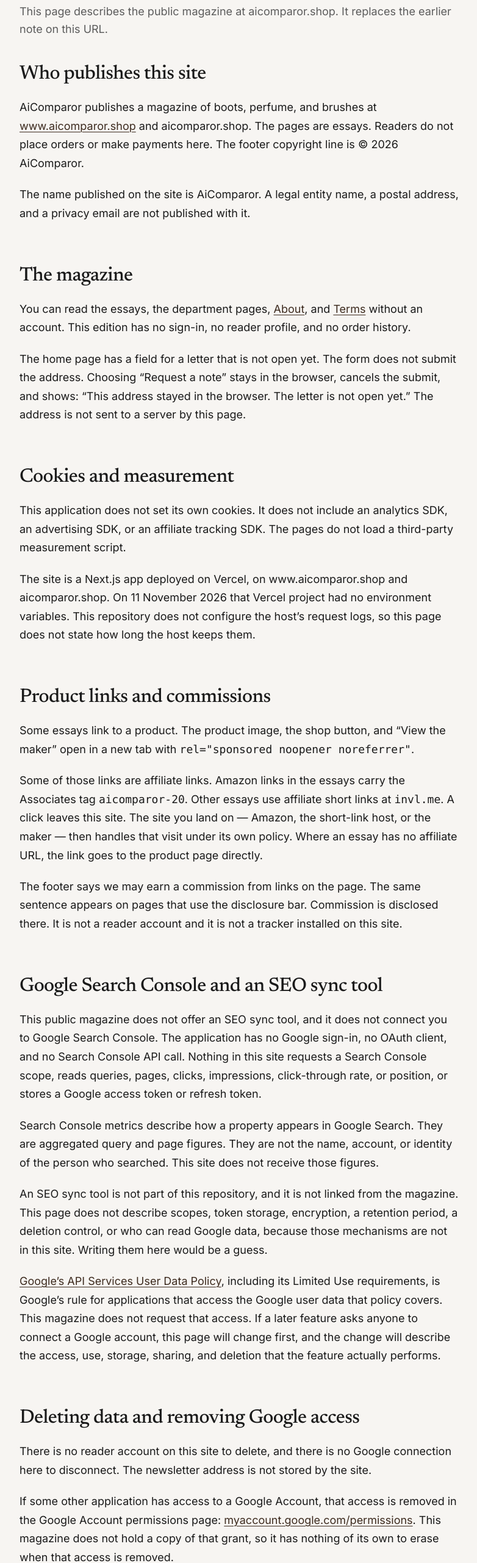
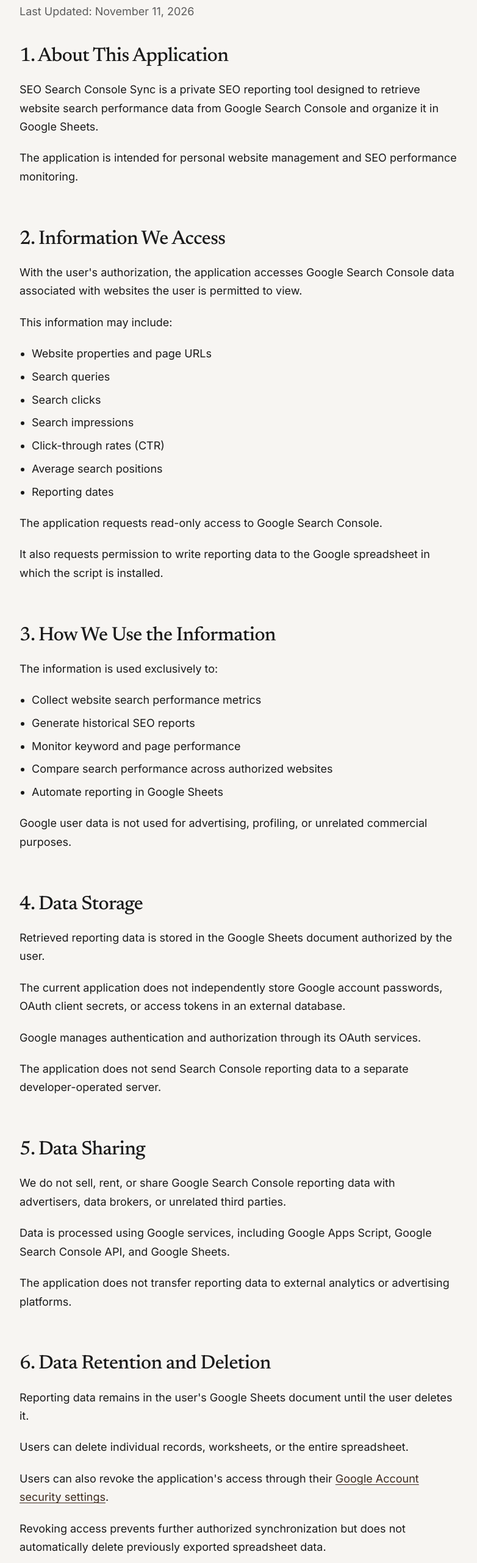
Before and after one commit to wuyingzhouzhou-cpu/aicomparor-shop, a Next.js app: page /privacy in a window 1280 px wide. Shown: the part 234-2797 px from the top of the page at 61% size, without its empty margins (72-854 px from the left). Built offline with nearby package versions, Linux system fonts and the light colour scheme.

Commit message:
docs(privacy): use the supplied Search Console sync policy
Publish the specified SEO Search Console Sync privacy text, with the public contact address linked.

```diff
--- a/src/app/privacy/page.tsx
+++ b/src/app/privacy/page.tsx
@@ -1,147 +1,130 @@
 import type { Metadata } from "next";
-import Link from "next/link";
 import { PageIntro } from "@/components/page-intro";
 
 export const metadata: Metadata = {
-  title: "Privacy",
+  title: "Privacy Policy",
   description:
-    "What the AiComparor magazine site does with the newsletter field, product links, and Google Search Console. No reader account, and no Search Console connection in this site.",
+    "SEO Search Console Sync retrieves website search performance data from Google Search Console and organizes it in Google Sheets.",
 };
 
 export default function PrivacyPage() {
   return (
     <div className="content-wrap flex flex-col gap-space-5 py-space-8">
       <PageIntro
-        eyebrow="11 November 2026"
-        title="Privacy"
-        lede="This page describes the public magazine at aicomparor.shop. It replaces the earlier note on this URL."
+        eyebrow="Application: SEO Search Console Sync"
+        title="Privacy Policy"
+        lede="Last Updated: November 11, 2026"
       />
       <div className="article-body">
-        <h2>Who publishes this site</h2>
+        <h2>1. About This Application</h2>
         <p>
-          AiComparor publishes a magazine of boots, perfume, and brushes at{" "}
-          <a href="https://www.aicomparor.shop">www.aicomparor.shop</a> and aicomparor.shop. The
-          pages are essays. Readers do not place orders or make payments here. The footer copyright
-          line is © 2026 AiComparor.
+          SEO Search Console Sync is a private SEO reporting tool designed to retrieve website
+          search performance data from Google Search Console and organize it in Google Sheets.
+        </p>
+        <p>The application is intended for personal website management and SEO performance monitoring.</p>
+
+        <h2>2. Information We Access</h2>
+        <p>
+          With the user&apos;s authorization, the application accesses Google Search Console data
+          associated with websites the user is permitted to view.
+        </p>
+        <p>This information may include:</p>
+        <ul>
+          <li>Website properties and page URLs</li>
+          <li>Search queries</li>
+          <li>Search clicks</li>
+          <li>Search impressions</li>
+          <li>Click-through rates (CTR)</li>
+          <li>Average search positions</li>
+          <li>Reporting dates</li>
+        </ul>
+        <p>The application requests read-only access to Google Search Console.</p>
+        <p>
+          It also requests permission to write reporting data to the Google spreadsheet in which the
+          script is installed.
+        </p>
+
+        <h2>3. How We Use the Information</h2>
+        <p>The information is used exclusively to:</p>
+        <ul>
+          <li>Collect website search performance metrics</li>
+          <li>Generate historical SEO reports</li>
+          <li>Monitor keyword and page performance</li>
+          <li>Compare search performance across authorized websites</li>
+          <li>Automate reporting in Google Sheets</li>
+        </ul>
+        <p>Google user data is not used for advertising, profiling, or unrelated commercial purposes.</p>
+
+        <h2>4. Data Storage</h2>
+        <p>Retrieved reporting data is stored in the Google Sheets document authorized by the user.</p>
+        <p>
+          The current application does not independently store Google account passwords, OAuth client
+          secrets, or access tokens in an external database.
+        </p>
+        <p>Google manages authentication and authorization through its OAuth services.</p>
+        <p>The application does not send Search Console reporting data to a separate developer-operated server.</p>
+
+        <h2>5. Data Sharing</h2>
+        <p>
+          We do not sell, rent, or share Google Search Console reporting data with advertisers, data
+          brokers, or unrelated third parties.
         </p>
         <p>
-          The name published on the site is AiComparor. A legal entity name, a postal address, and
-          a privacy email are not published with it.
+          Data is processed using Google services, including Google Apps Script, Google Search
+          Console API, and Google Sheets.
+        </p>
+        <p>The application does not transfer reporting data to external analytics or advertising platforms.</p>
+
+        <h2>6. Data Retention and Deletion</h2>
+        <p>Reporting data remains in the user&apos;s Google Sheets document until the user deletes it.</p>
+        <p>Users can delete individual records, worksheets, or the entire spreadsheet.</p>
+        <p>
+          Users can also revoke the application&apos;s access through their{" "}
+          <a
+            href="https://support.google.com/accounts/answer/3466521"
+            target="_blank"
+            rel="noopener noreferrer"
+          >
+            Google Account security settings
+          </a>.
+        </p>
+        <p>
+          Revoking access prevents further authorized synchronization but does not automatically
+          delete previously exported spreadsheet data.
         </p>
 
-        <h2>The magazine</h2>
+        <h2>7. Data Security</h2>
+        <p>The application uses Google&apos;s OAuth 2.0 authorization mechanism.</p>
+        <p>Google Search Console access is read-only.</p>
+        <p>Access to the resulting spreadsheet is controlled through Google Sheets sharing and account permissions.</p>
+        <p>The application is designed to use only the permissions necessary for its reporting functionality.</p>
+
+        <h2>8. Google API Services</h2>
         <p>
-          You can read the essays, the department pages, <Link href="/about">About</Link>, and{" "}
-          <Link href="/terms">Terms</Link> without an account. This edition has no sign-in, no
-          reader profile, and no order history.
-        </p>
-        <p>
-          The home page has a field for a letter that is not open yet. The form does not submit the
-          address. Choosing “Request a note” stays in the browser, cancels the submit, and shows:
-          “This address stayed in the browser. The letter is not open yet.” The address is not sent
-          to a server by this page.
-        </p>
-
-        <h2>Cookies and measurement</h2>
-        <p>
-          This application does not set its own cookies. It does not include an analytics SDK, an
-          advertising SDK, or an affiliate tracking SDK. The pages do not load a third-party
-          measurement script.
-        </p>
-        <p>
-          The site is a Next.js app deployed on Vercel, on www.aicomparor.shop and aicomparor.shop.
-          On 11 November 2026 that Vercel project had no environment variables. This repository does
-          not configure the host’s request logs, so this page does not state how long the host keeps
-          them.
-        </p>
-
-        <h2>Product links and commissions</h2>
-        <p>
-          Some essays link to a product. The product image, the shop button, and “View the maker”
-          open in a new tab with <code>rel=&quot;sponsored noopener noreferrer&quot;</code>.
-        </p>
-        <p>
-          Some of those links are affiliate links. Amazon links in the essays carry the Associates
-          tag <code>aicomparor-20</code>. Other essays use affiliate short links at{" "}
-          <code>invl.me</code>. A click leaves this site. The site you land on — Amazon, the
-          short-link host, or the maker — then handles that visit under its own policy. Where an
-          essay has no affiliate URL, the link goes to the product page directly.
-        </p>
-        <p>
-          The footer says we may earn a commission from links on the page. The same sentence
-          appears on pages that use the disclosure bar. Commission is disclosed there. It is not a
-          reader account and it is not a tracker installed on this site.
-        </p>
-
-        <h2>Google Search Console and an SEO sync tool</h2>
-        <p>
-          This public magazine does not offer an SEO sync tool, and it does not connect you to
-          Google Search Console. The application has no Google sign-in, no OAuth client, and no
-          Search Console API call. Nothing in this site requests a Search Console scope, reads
-          queries, pages, clicks, impressions, click-through rate, or position, or stores a Google
-          access token or refresh token.
-        </p>
-        <p>
-          Search Console metrics describe how a property appears in Google Search. They are
-          aggregated query and page figures. They are not the name, account, or identity of the
-          person who searched. This site does not receive those figures.
-        </p>
-        <p>
-          An SEO sync tool is not part of this repository, and it is not linked from the magazine.
-          This page does not describe scopes, token storage, encryption, a retention period, a
-          deletion control, or who can read Google data, because those mechanisms are not in this
-          site. Writing them here would be a guess.
-        </p>
-        <p>
+          The application&apos;s use of information received from Google APIs will comply with the{" "}
           <a
             href="https://developers.google.com/terms/api-services-user-data-policy"
             target="_blank"
             rel="noopener noreferrer"
           >
-            Google’s API Services User Data Policy
-          </a>, including its Limited Use requirements, is Google’s rule for applications that access
-          the Google user data that policy covers. This magazine does not request that access. If a
-          later feature asks anyone to connect a Google account, this page will change first, and
-          the change will describe the access, use, storage, sharing, and deletion that the feature
-          actually performs.
+            Google API Services User Data Policy
+          </a>, including applicable Limited Use requirements.
         </p>
 
-        <h2>Deleting data and removing Google access</h2>
+        <h2>9. Changes to This Policy</h2>
         <p>
-          There is no reader account on this site to delete, and there is no Google connection here
-          to disconnect. The newsletter address is not stored by the site.
+          This Privacy Policy may be updated when the application&apos;s functionality or
+          data-handling practices change.
+        </p>
+        <p>The latest version will be published on this page, together with its revision date.</p>
+
+        <h2>10. Contact</h2>
+        <p>
+          For questions concerning this Privacy Policy or the application&apos;s handling of Google
+          user data, contact:
         </p>
         <p>
-          If some other application has access to a Google Account, that access is removed in the
-          Google Account permissions page:{" "}
-          <a
-            href="https://myaccount.google.com/permissions"
-            target="_blank"
-            rel="noopener noreferrer"
-          >
-            myaccount.google.com/permissions
-          </a>. This magazine does not hold a copy of that grant, so it has nothing of its own to erase
-          when that access is removed.
-        </p>
-
-        <h2>Changes</h2>
-        <p>
-          This page was updated on <time dateTime="2026-11-11">11 November 2026</time>. If the
-          magazine adds an account, sends the newsletter address to a server, adds measurement, or
-          asks for a Google connection, this page will be updated before that ships. The{" "}
-          <Link href="/about">About</Link> page states the same order for accounts and the letter.
-        </p>
-
-        <h2>Contact</h2>
-        <p>
-          A privacy contact email is not published on this site. The name on the site is
-          AiComparor, at aicomparor.shop. The address <code>name@example.com</code> in the
-          newsletter field is sample text in the form. It is not a contact address.
-        </p>
-        <p>
-          The footer links to <Link href="/about">About</Link>,{" "}
-          <Link href="/compare">Compare</Link>, <Link href="/privacy">Privacy</Link>, and{" "}
-          <Link href="/terms">Terms</Link>.
+          <a href="mailto:zhaoyunzhou@expression.net.cn">zhaoyunzhou@expression.net.cn</a>
         </p>
       </div>
     </div>
```
